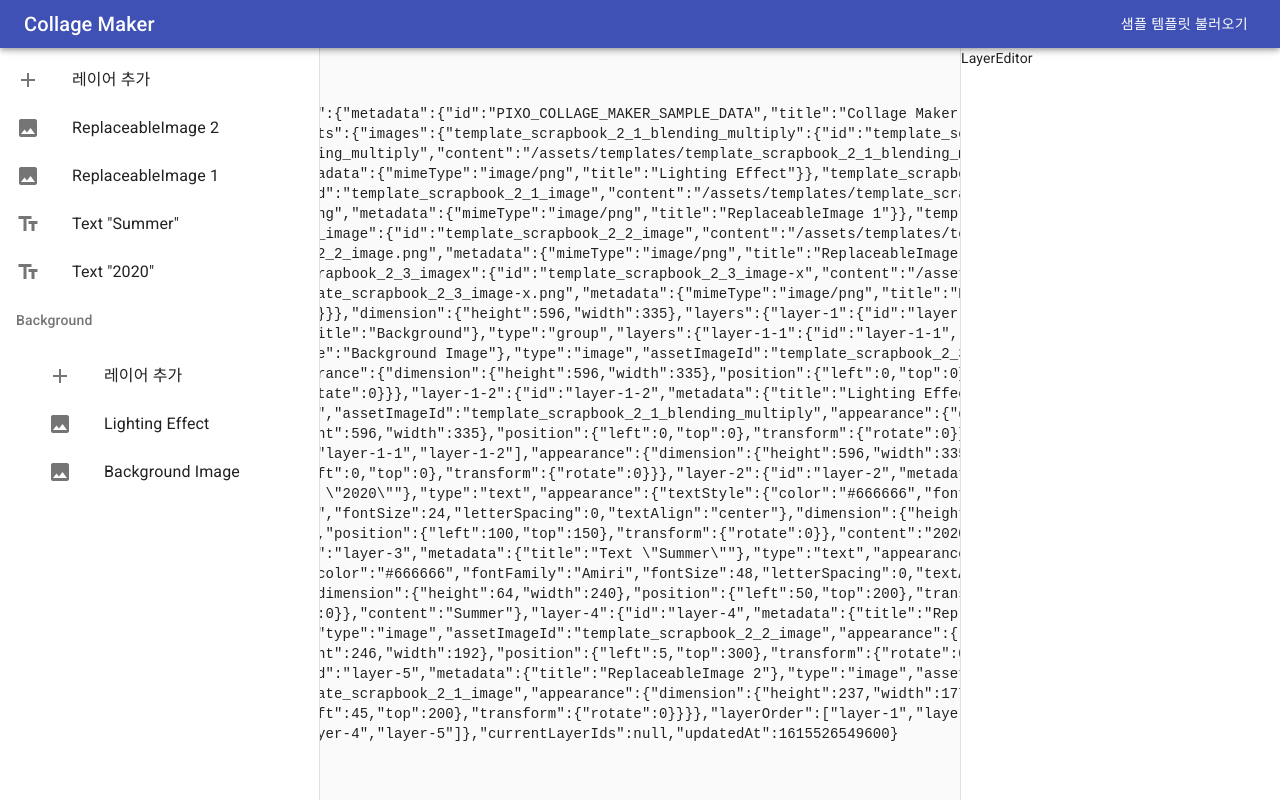
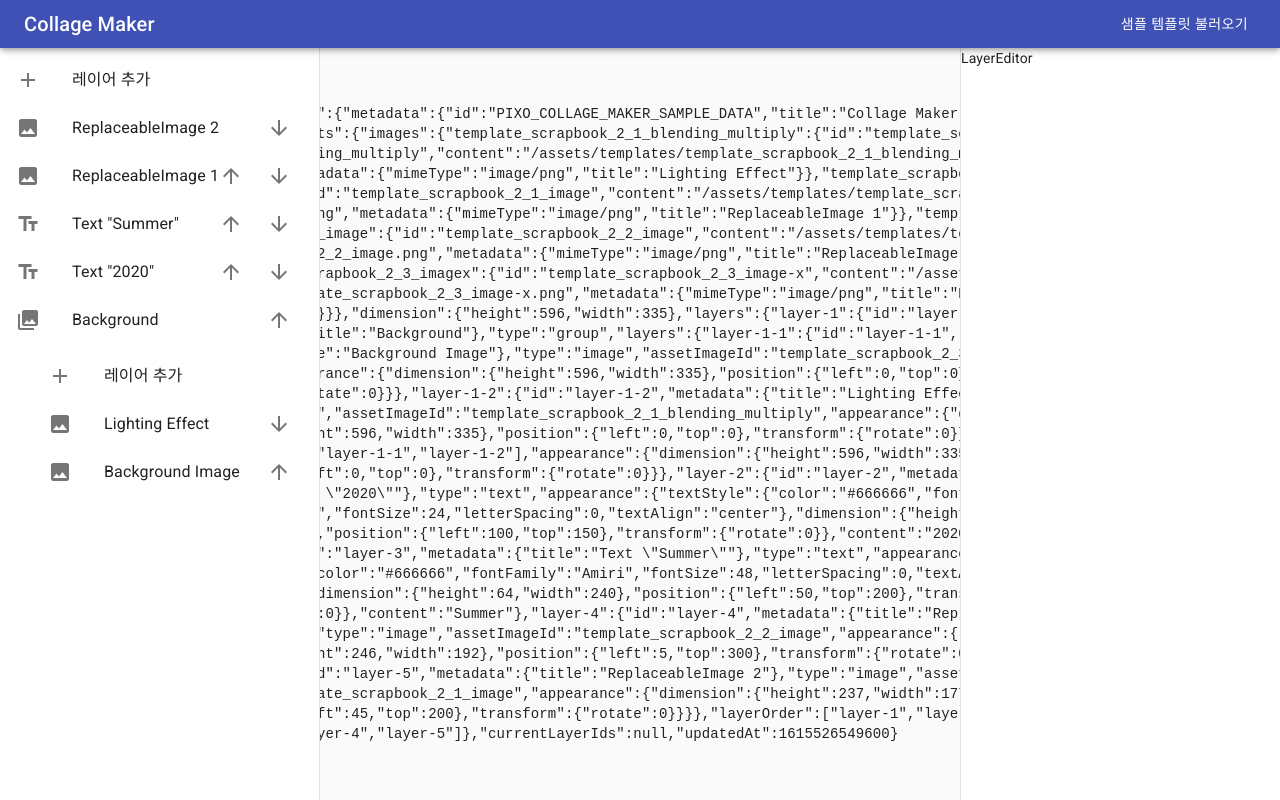
Before and after one commit to heath-s/collage-maker, a React (Create React App) app: page / in a window 1280 px wide. Both pictures are taken after a click on the button "샘플 템플릿 불러오기". Built offline with nearby package versions, Linux system fonts and the light colour scheme.

Commit message:
feat(layer-explorer): Layer 순서 변경 기능

```diff
--- a/src/app/editor/duck.ts
+++ b/src/app/editor/duck.ts
@@ -1,5 +1,6 @@
 import { createSlice, PayloadAction } from '@reduxjs/toolkit';
-import { Collage } from './shared/collage';
+import { Collage, CollageLayer, CollageLayerGroup } from './shared/collage';
+import { selectNestedLayer } from './shared/selectors';
 
 interface EditorState {
   collage: Collage | null;
@@ -17,6 +18,53 @@ const editorSlice = createSlice({
   name: 'editor',
   initialState,
   reducers: {
+    changeLayerOrder: (
+      state,
+      {
+        payload: { direction, layerIds: parentLayerIds }
+      }: PayloadAction<{ direction: number, layerIds: string[] }>,
+    ) => {
+      const collage = state.collage;
+      if (!collage) {
+        return;
+      }
+      const layerId = parentLayerIds.pop();
+      if (!layerId) {
+        return;
+      }
+      const parentLayer = (
+        selectNestedLayer(collage, parentLayerIds) as CollageLayer<CollageLayerGroup>
+      );
+      if (!parentLayer) {
+        return;
+      }
+      const layerOrder = parentLayer.layerOrder;
+      const layerIndex = layerOrder.indexOf(layerId);
+      switch (direction) {
+      case -1: {
+        parentLayer.layerOrder = [
+          ...layerOrder.slice(0, layerIndex - 1),
+          layerId,
+          layerOrder[layerIndex - 1],
+          ...layerOrder.slice(layerIndex + 1),
+        ];
+        break;
+      }
+
+      case 1: {
+        parentLayer.layerOrder = [
+          ...layerOrder.slice(0, layerIndex),
+          layerOrder[layerIndex + 1],
+          layerId,
+          ...layerOrder.slice(layerIndex + 2),
+        ];
+        break;
+      }
+
+      default: {
+        return;
+      }}
+    },
     loadSample: (state, { payload: collage }: PayloadAction<Collage>) => {
       /**
        * @todo 데이터 파싱 중 오류 처리
@@ -35,5 +83,5 @@ const editorSlice = createSlice({
   }
 });
 
-export const { loadSample, selectLayerIds } = editorSlice.actions;
+export const { changeLayerOrder, loadSample, selectLayerIds } = editorSlice.actions;
 export default editorSlice.reducer;
--- a/src/app/editor/layer-explorer/layer-item.tsx
+++ b/src/app/editor/layer-explorer/layer-item.tsx
@@ -1,17 +1,26 @@
 import React, { FunctionComponent } from 'react';
-import { InsertPhoto as InsertPhotoIcon, TextFields as TextFieldsIcon } from '@material-ui/icons';
-import { ListItem, ListItemIcon, ListItemText } from '@material-ui/core';
+import { IconButton, ListItem, ListItemIcon, ListItemSecondaryAction, ListItemText } from '@material-ui/core';
+import { ArrowDownward as ArrowDownwardIcon, ArrowUpward as ArrowUpwardIcon, Collections as CollectionsIcon, InsertPhoto as InsertPhotoIcon, TextFields as TextFieldsIcon } from '@material-ui/icons';
 import { useAppSelector } from 'src/app/hooks';
 import { CollageLayer } from '../shared/collage';
 import { selectNestedLayer } from '../shared/selectors';
 
 interface Props {
+  isBottom: boolean;
+  isTop: boolean;
   layerIds: string[];
   onClick: (layerIds: string[]) => void;
+  onClickDown: (layerIds: string[]) => void;
+  onClickUp: (layerIds: string[]) => void;
 }
 
 const LayerItem: FunctionComponent<Props> = ({
-  layerIds = [], onClick = () => null,
+  isBottom = false,
+  isTop = false,
+  layerIds = [],
+  onClick = () => null,
+  onClickDown = () => null,
+  onClickUp = () => null,
 }) => {
   const layer = (
     useAppSelector(({ editor }) =>
@@ -27,8 +36,50 @@ const LayerItem: FunctionComponent<Props> = ({
     onClick(layerIds);
   };
 
+  const handleClickDown = () => {
+    onClickDown(layerIds);
+  };
+
+  const handleClickUp = () => {
+    onClickUp(layerIds);
+  };
+
   const { metadata, type } = layer;
   switch (type) {
+  case 'group': {
+    return (
+      <ListItem
+        button
+        onClick={handleClick}
+        selected={selected}
+      >
+        <ListItemIcon>
+          <CollectionsIcon />
+        </ListItemIcon>
+        <ListItemText
+          primary={metadata.title}
+          primaryTypographyProps={{ noWrap: true }}
+        />
+        <ListItemSecondaryAction>
+          {!isTop && (
+            <IconButton
+              onClick={handleClickUp}
+            >
+              <ArrowUpwardIcon />
+            </IconButton>
+          )}
+          {!isBottom && (
+            <IconButton
+              onClick={handleClickDown}
+            >
+              <ArrowDownwardIcon />
+            </IconButton>
+          )}
+        </ListItemSecondaryAction>
+      </ListItem>
+    );
+  }
+
   case 'image': {
     return (
       <ListItem
@@ -43,6 +94,22 @@ const LayerItem: FunctionComponent<Props> = ({
           primary={metadata.title}
           primaryTypographyProps={{ noWrap: true }}
         />
+        <ListItemSecondaryAction>
+          {!isTop && (
+            <IconButton
+              onClick={handleClickUp}
+            >
+              <ArrowUpwardIcon />
+            </IconButton>
+          )}
+          {!isBottom && (
+            <IconButton
+              onClick={handleClickDown}
+            >
+              <ArrowDownwardIcon />
+            </IconButton>
+          )}
+        </ListItemSecondaryAction>
       </ListItem>
     );
   }
@@ -61,6 +128,22 @@ const LayerItem: FunctionComponent<Props> = ({
           primary={metadata.title}
           primaryTypographyProps={{ noWrap: true }}
         />
+        <ListItemSecondaryAction>
+          {!isTop && (
+            <IconButton
+              onClick={handleClickUp}
+            >
+              <ArrowUpwardIcon />
+            </IconButton>
+          )}
+          {!isBottom && (
+            <IconButton
+              onClick={handleClickDown}
+            >
+              <ArrowDownwardIcon />
+            </IconButton>
+          )}
+        </ListItemSecondaryAction>
       </ListItem>
     );
   }
--- a/src/app/editor/layer-explorer/layer-list.tsx
+++ b/src/app/editor/layer-explorer/layer-list.tsx
@@ -1,11 +1,11 @@
 import React, { Fragment, FunctionComponent, useMemo } from 'react';
 import AddIcon from '@material-ui/icons/Add';
 import { bindActionCreators } from 'redux';
-import { List, ListItem, ListItemIcon, ListItemText, ListSubheader, makeStyles } from '@material-ui/core';
-import { selectLayerIds } from 'src/app/editor/duck';
+import { List, ListItem, ListItemIcon, ListItemText, makeStyles } from '@material-ui/core';
+import { changeLayerOrder, selectLayerIds } from 'src/app/editor/duck';
 import { useAppDispatch, useAppSelector } from 'src/app/hooks';
+import { selectNestedLayer } from '../shared/selectors';
 import { Collage, CollageLayer, CollageLayerGroup } from '../shared/collage';
-import { selectNestedLayer } from '../shared/selectors';
 import LayerItem from './layer-item';
 
 interface Props {
@@ -24,12 +24,20 @@ const LayerList: FunctionComponent<Props> = ({ parentLayerIds = [] }) => {
   ) || { layerOrder: [], layers: {} };
 
   const dispatch = useAppDispatch();
-  const actions = useMemo(() => bindActionCreators({ selectLayerIds }, dispatch), [dispatch]);
+  const actions = useMemo(() => bindActionCreators({
+    changeLayerOrder, selectLayerIds,
+  }, dispatch), [dispatch]);
 
   const classes = useStyles();
 
   const handleClick = (layerIds: string[]) => {
     actions.selectLayerIds(layerIds);
+  };
+  const handleClickDown = (layerIds: string[]) => {
+    actions.changeLayerOrder({ direction: -1, layerIds });
+  };
+  const handleClickUp = (layerIds: string[]) => {
+    actions.changeLayerOrder({ direction: 1, layerIds });
   };
 
   const reversedLayerOrder = [...layerOrder].reverse();
@@ -52,23 +60,30 @@ const LayerList: FunctionComponent<Props> = ({ parentLayerIds = [] }) => {
         />
       </ListItem>
 
-      {reversedLayerOrder.map((id) => {
+      {reversedLayerOrder.map((id, reversedIndex) => {
         const key = `LayerList#${id}`;
+        const index = layerOrder.length - 1 - reversedIndex;
         const layer = layers[id];
         if (!layer) {
           return null;
         }
 
         /**
-         * @todo Component 분리할 필요가 있음
+         * @todo Layer 순서 변경 기능
          */
+        const layerIds = [...parentLayerIds, id];
         switch (layer.type) {
         case 'group': {
           return (
             <Fragment key={key}>
-              <ListSubheader>
-                {layer.metadata.title}
-              </ListSubheader>
+              <LayerItem
+                isBottom={index === 0}
+                isTop={index === layerOrder.length - 1}
+                layerIds={layerIds}
+                onClick={handleClick.bind(null, layerIds)}
+                onClickDown={handleClickDown.bind(null, layerIds)}
+                onClickUp={handleClickUp.bind(null, layerIds)}
+              />
               <div className={classes.nested}>
                 <LayerList
                   parentLayerIds={[...parentLayerIds, id]}
@@ -83,8 +98,12 @@ const LayerList: FunctionComponent<Props> = ({ parentLayerIds = [] }) => {
           return (
             <LayerItem
               key={key}
-              layerIds={[...parentLayerIds, id]}
-              onClick={handleClick.bind(null, [...parentLayerIds, id])}
+              isBottom={index === 0}
+              isTop={index === layerOrder.length - 1}
+              layerIds={layerIds}
+              onClick={handleClick.bind(null, layerIds)}
+              onClickDown={handleClickDown.bind(null, layerIds)}
+              onClickUp={handleClickUp.bind(null, layerIds)}
             />
           );
         }}
```
